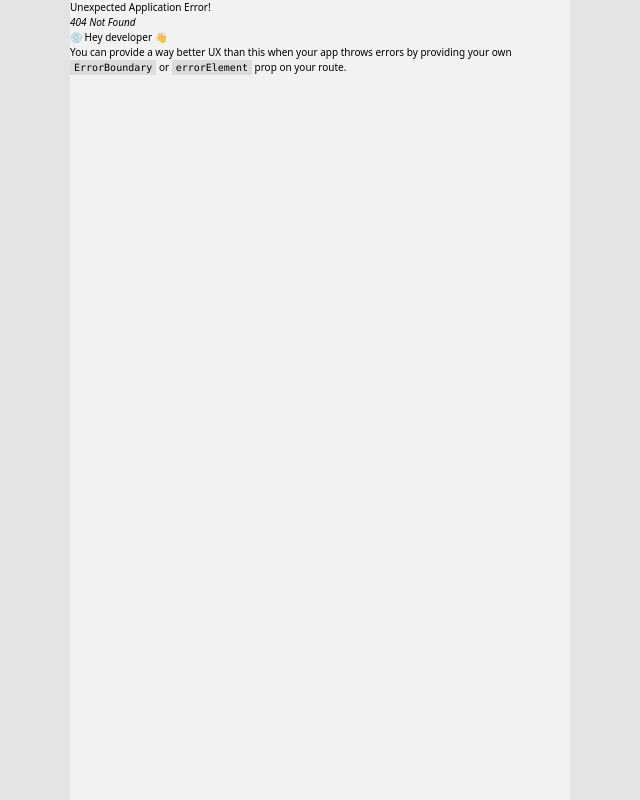
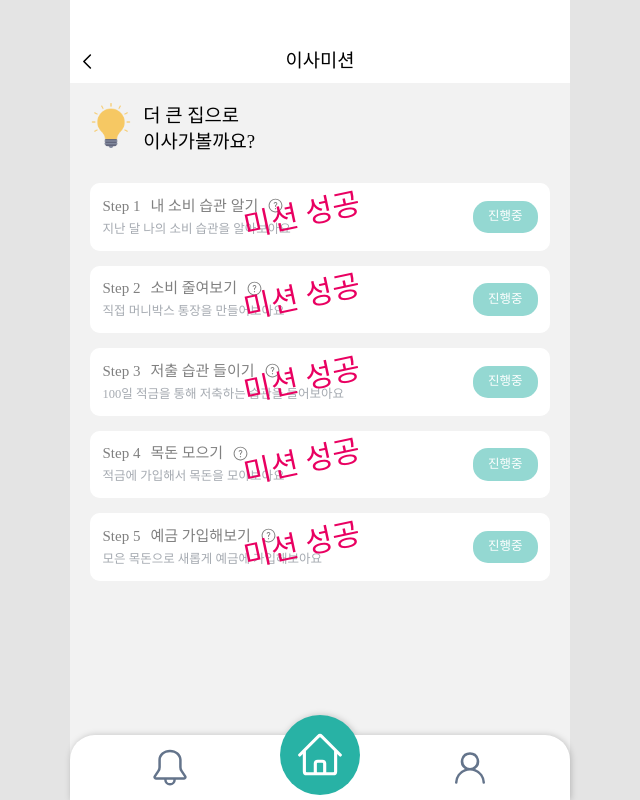
Before and after one commit to Hana4Team/FE, a React (Vite) app: page /mission in a window 1280 px wide. Before the commit this address had no page. Shown: the whole page, without its empty margins (320-960 px from the left). Built offline with nearby package versions, Linux system fonts and the light colour scheme.

Commit message:
feat: 이사미션 메인  페이지

```diff
--- a/src/components/AlertModal.tsx
+++ b/src/components/AlertModal.tsx
@@ -10,7 +10,7 @@ export const AlertModal: FC<Iprops> = ({ children, onClose }) => {
   return (
     <>
       <div
-        className='fixed flex flex-col justify-center items-center w-[500px] h-full bg-black bg-opacity-50 z-10'
+        className='absolute left-0 top-0 flex flex-col justify-center items-center w-full h-full bg-black bg-opacity-50 z-10'
         onClick={() => onClose()}
       ></div>
       <div className='absolute top-1/2 left-1/2 -translate-x-1/2 -translate-y-1/2 flex flex-col justify-center items-center rounded-2xl gap-4 bg-white z-20 min-w-[80%]'>
--- /dev/null
+++ b/src/components/molecules/IntroduceStep.tsx
@@ -0,0 +1,39 @@
+import React, { FC } from 'react';
+
+const intro = [
+  {
+    title: 'Step 1 내 소비습관 알기',
+    text: '소비패턴을 알아보고 예산을 정하면 1단계 완료~',
+  },
+  {
+    title: 'Step 2 소비 줄여보기',
+    text: '머니박스 통장을 만들고 한달동안 소비를 줄여보아요~ 전달 대비 소비를 5% 이상 줄이면 2단계 클리어',
+  },
+  {
+    title: 'Step 3 저축 습관 들이기',
+    text: '저축습관을 들이기위해 100일 적금을 가입해보아요',
+  },
+  {
+    title: 'step 4 목돈 모으기',
+    text: '이제 진짜 큰돈을 모을 차례! 목표금액을 정해서 적금만기일까지 화이팅!',
+  },
+  {
+    title: 'step 5 예금 가입해보기',
+    text: '만기된 적금을 예금에 넣어서 돈을 관리해 보아요',
+  },
+];
+
+interface IProps {
+  step: number;
+}
+
+export const IntroduceStep: FC<IProps> = ({ step }) => {
+  return (
+    <>
+      <div className='font-hanaMedium text-2xl'>
+        <div className='mb-8 text-center text-3xl'>{intro[step].title}</div>
+        <div>{intro[step].text}</div>
+      </div>
+    </>
+  );
+};
--- /dev/null
+++ b/src/components/molecules/MissionStep.tsx
@@ -0,0 +1,49 @@
+import React, { FC, useState } from 'react';
+import { MiniButton } from '../ui/MiniButton';
+import { AlertModal } from '../AlertModal';
+import { GoQuestion } from 'react-icons/go';
+import { IntroduceStep } from './IntroduceStep';
+
+interface IProps {
+  step: number;
+  title: string;
+  text: string;
+  status: string;
+}
+
+export const MissionStep: FC<IProps> = ({ step, title, text, status }) => {
+  const [showModal, setShowModal] = useState<boolean>(false);
+
+  const showModalHandler = () => setShowModal(!showModal);
+
+  return (
+    <div className='w-full'>
+      {showModal && (
+        <AlertModal
+          onClose={showModalHandler}
+          children={<IntroduceStep step={step - 1} />}
+        />
+      )}
+      <div className='relative bg-white w-full flex items-center justify-between p-5 rounded-2xl'>
+        <div className='font-hanaMedium text-xl'>
+          <div className='flex gap-4 text-2xl'>
+            <div>Step {step}</div>
+            <div className='font-hanaBold'>{title}</div>
+            <button onClick={showModalHandler}>
+              <GoQuestion />
+            </button>
+          </div>
+          <div className='mt-2 text-gray-600'>{text}</div>
+        </div>
+        <MiniButton text={status} />
+
+        <div className='absolute left-0 top-0 w-full h-full '>
+          <div className='absolute top-1/4 left-1/3 -rotate-12 z-10 font-hanaHeavy text-hanaRed text-5xl'>
+            미션 성공
+          </div>
+          <div className='absolute bg-white opacity-50 w-full h-full  rounded-2xl text-black'></div>
+        </div>
+      </div>
+    </div>
+  );
+};
--- /dev/null
+++ b/src/components/ui/MiniButton.tsx
@@ -0,0 +1,12 @@
+import React, { FC } from 'react';
+
+interface IProps {
+  text: string;
+}
+export const MiniButton: FC<IProps> = ({ text }) => {
+  return (
+    <div className='bg-hanaGreen text-white text-xl font-hanaMedium px-6 py-3 rounded-3xl'>
+      {text}
+    </div>
+  );
+};
--- a/src/main.tsx
+++ b/src/main.tsx
@@ -17,6 +17,7 @@ import { MoneyBox } from './pages/moneyBox/MoneyBox.tsx';
 import { Sending } from './pages/moneyBox/Sending.tsx';
 import { MyPage } from './pages/main/MyPage.tsx';
 import { AlarmPage } from './pages/main/AlarmPage.tsx';
+import { MissionMain } from './pages/MissionMain.tsx';
 
 const router = createBrowserRouter([
   {
@@ -31,6 +32,7 @@ const router = createBrowserRouter([
         element: <Navbar />,
         children: [
           { path: 'home', element: <Home /> },
+          { path: 'mission', element: <MissionMain /> },
           { path: 'mission2', element: <Mission2StartPage /> },
           { path: 'mission3', element: <Mission3StartPage /> },
           { path: 'mission4', element: <Mission4StartPage /> },
--- /dev/null
+++ b/src/pages/MissionMain.tsx
@@ -0,0 +1,37 @@
+import React from 'react';
+import { MissionStep } from '../components/molecules/MissionStep';
+import Topbar from '../components/Topbar';
+import { MissionStartHeader } from '../components/molecules/MissionStartHeader';
+
+const step = [
+  { title: '내 소비 습관 알기', text: '지난 달 나의 소비 습관을 알아보아요' },
+  { title: '소비 줄여보기', text: '직접 머니박스 통장을 만들어보아요' },
+  {
+    title: '저출 습관 들이기',
+    text: '100일 적금을 통해 저축하는 습관을 들어보아요',
+  },
+  { title: '목돈 모으기', text: '적금에 가입해서 목돈을 모아보아요' },
+  {
+    title: '예금 가입해보기',
+    text: '모은 목돈으로 새롭게 예금에 가입해보아요',
+  },
+];
+
+export const MissionMain = () => {
+  return (
+    <>
+      <Topbar title='이사미션' />
+      <MissionStartHeader title={`더 큰 집으로\n이사가볼까요?`} />
+      {step.map((s, index) => (
+        <div className='px-8 py-3'>
+          <MissionStep
+            step={index + 1}
+            title={s.title}
+            text={s.text}
+            status='진행중'
+          />
+        </div>
+      ))}
+    </>
+  );
+};
```
